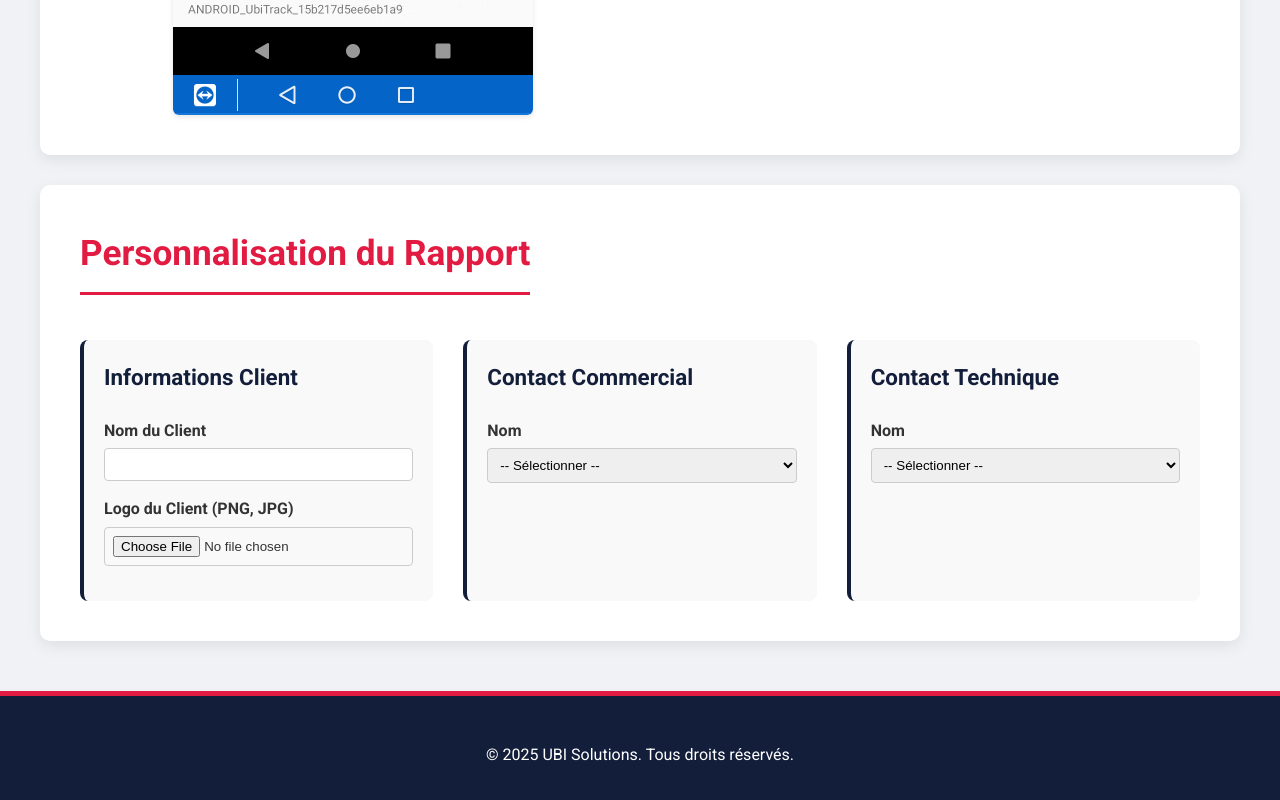
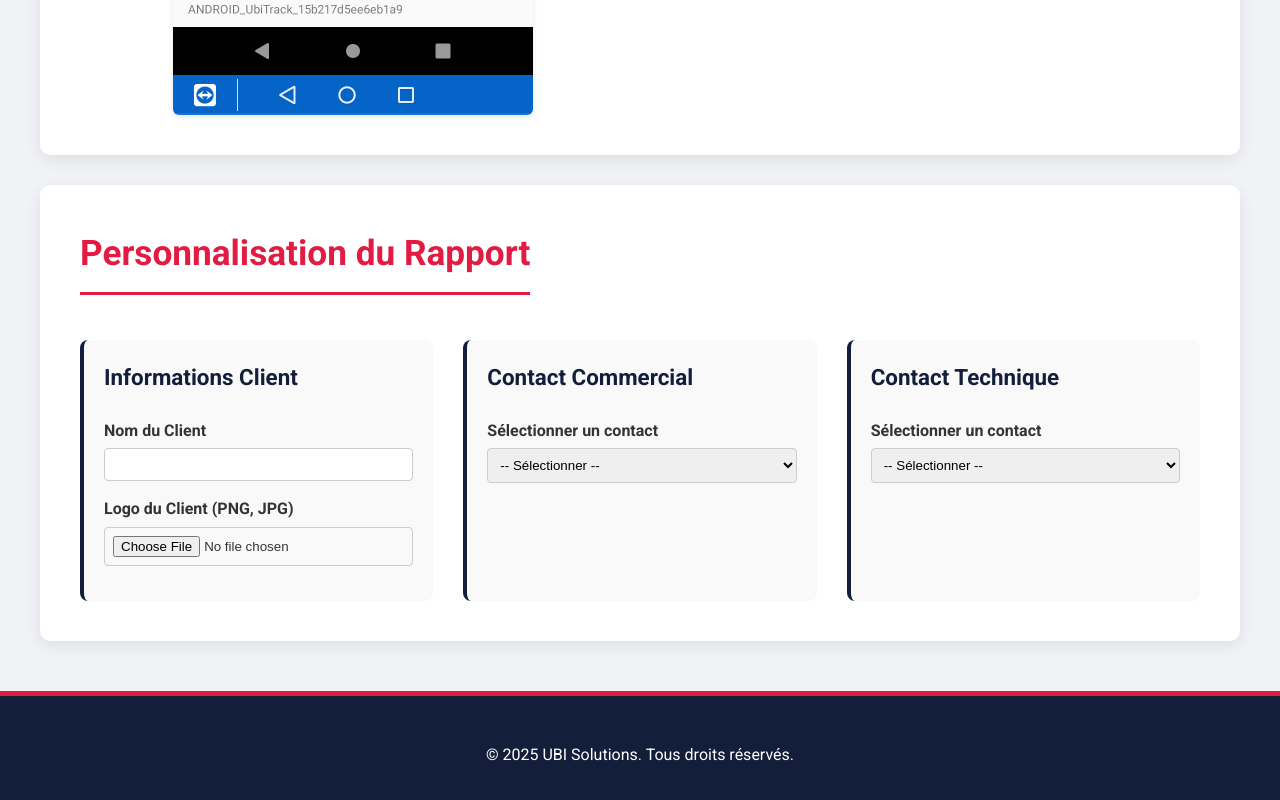
Before and after one commit to cgonzalez71/presubitrack, a plain HTML site: page index.html in a window 1280 px wide. Shown: the part 7779-8579 px from the top of the page. Drawn offline with Linux system fonts and the light colour scheme; no server answers.

Commit message:
Update index.html
modif choix contacts

```diff
--- a/index.html
+++ b/index.html
@@ -274,7 +274,6 @@
         .cover-page, .contacts-page {
             display: none;
         }
-
     </style>
 </head>
 <body>
@@ -452,19 +451,21 @@
     </footer>
 
     <script>
-        document.addEventListener('DOMContentLoaded', () => {
+        document.addEventListener('DOMContentLoaded', async () => {
 
-            const contactsData = {
-              "contacts": {
-                "commercial": [
-                  { "nom": "Jean Dupont", "téléphone": "0123456789", "email": "jean.dupont@email.com" },
-                  { "nom": "Paul Bernard", "téléphone": "0611223344", "email": "paul.bernard@email.com" }
-                ],
-                "technical": [
-                  { "nom": "Marie Martin", "téléphone": "0987654321", "email": "marie.martin@email.com" }
-                ]
+            let contactsData = {};
+
+            try {
+                const response = await fetch('data/UBI-Contacts.json');
+                if (!response.ok) {
+                    throw new Error(`Erreur HTTP: ${response.status}`);
                 }
-            };
+                contactsData = await response.json();
+            } catch (error) {
+                console.error("Impossible de charger le fichier de contacts:", error);
+                alert("Attention : Le fichier de contacts (data/UBI-Contacts.json) est introuvable ou invalide. Les listes de contacts seront vides.");
+                contactsData = { contacts: { commercial: [], technique: [] } }; // Fallback
+            }
 
             const translations = {
                 fr: {
@@ -499,7 +500,7 @@
                     customization_client_logo: "Logo du Client (PNG, JPG)",
                     customization_commercial_title: "Contact Commercial",
                     customization_technical_title: "Contact Technique",
-                    customization_contact_name: "Nom",
+                    customization_contact_name: "Sélectionner un contact",
                     footer_text: "© 2025 UBI Solutions. Tous droits réservés.",
                     pdf_title: "Présentation UbiTrack",
                     pdf_author: "Auteur : CGZ",
@@ -540,7 +541,7 @@
                     customization_client_logo: "Client Logo (PNG, JPG)",
                     customization_commercial_title: "Commercial Contact",
                     customization_technical_title: "Technical Contact",
-                    customization_contact_name: "Name",
+                    customization_contact_name: "Select a contact",
                     footer_text: "© 2025 UBI Solutions. All rights reserved.",
                     pdf_title: "UbiTrack Presentation",
                     pdf_author: "Author: CGZ",
@@ -581,7 +582,7 @@
                     customization_client_logo: "Logo del Cliente (PNG, JPG)",
                     customization_commercial_title: "Contacto Comercial",
                     customization_technical_title: "Contacto Técnico",
-                    customization_contact_name: "Nombre",
+                    customization_contact_name: "Seleccionar un contacto",
                     footer_text: "© 2025 UBI Solutions. Todos los derechos reservados.",
                     pdf_title: "Presentación UbiTrack",
                     pdf_author: "Autor: CGZ",
@@ -638,19 +639,21 @@
             function populateContactDropdown(selectId, type, lang) {
                 const select = document.getElementById(selectId);
                 const savedName = localStorage.getItem(`${type}Name`);
-                select.innerHTML = ''; // Clear options
+                select.innerHTML = '';
 
                 const defaultOption = document.createElement('option');
                 defaultOption.value = "";
                 defaultOption.textContent = translations[lang].select_option_default;
                 select.appendChild(defaultOption);
 
+                if (contactsData.contacts && contactsData.contacts[type]) {
                     contactsData.contacts[type].forEach(contact => {
                         const option = document.createElement('option');
                         option.value = contact.nom;
                         option.textContent = contact.nom;
                         select.appendChild(option);
                     });
+                }
 
                 if (savedName) {
                     select.value = savedName;
@@ -705,6 +708,7 @@
                 const select = document.getElementById(`${type}ContactSelect`);
                 select.addEventListener('change', (e) => {
                     const selectedName = e.target.value;
+                    if (contactsData.contacts && contactsData.contacts[type]) {
                         const contactList = contactsData.contacts[type];
                         const selectedContact = contactList.find(c => c.nom === selectedName);
 
@@ -717,6 +721,7 @@
                             localStorage.removeItem(`${type}Email`);
                             localStorage.removeItem(`${type}Phone`);
                         }
+                    }
                 });
             });
 
```
Lines whose indentation alone changed are shown as unchanged.
